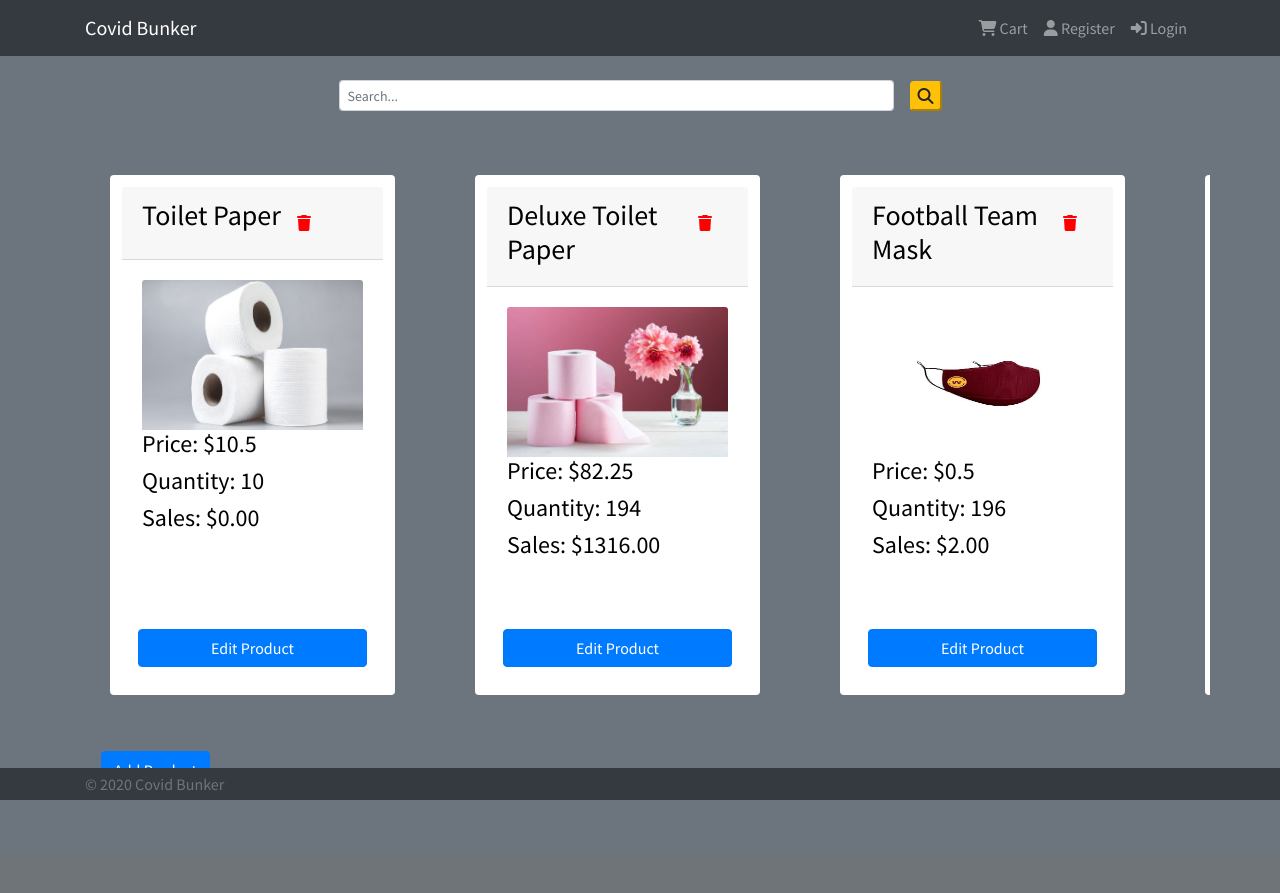
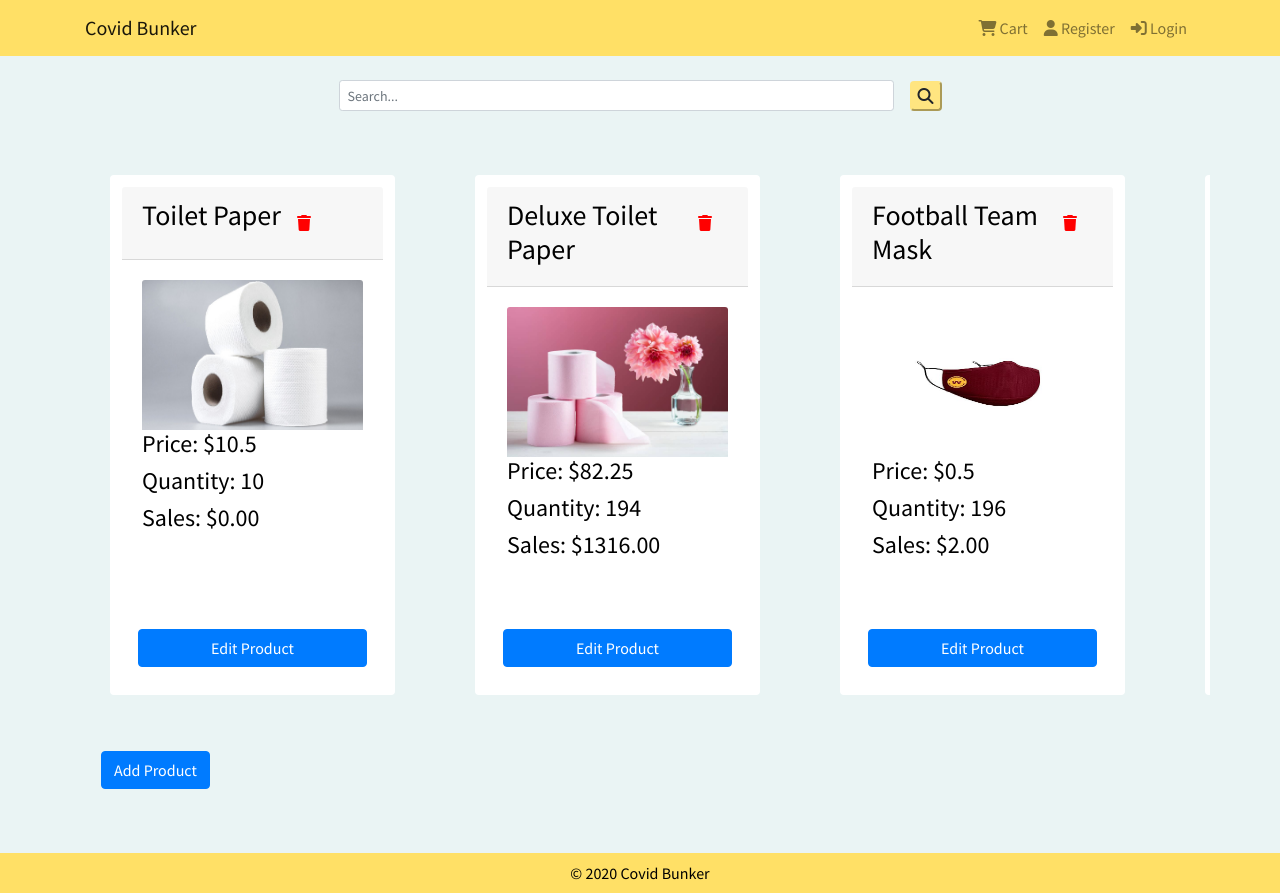
Before and after one commit to IsaacLehman/Covid-Bunker, a Flask app: page /admin/ in a window 1280 px wide. Before the commit the page ends 800 px from the top, so only its background shows below. Run offline with Flask 2, Linux system fonts and the light colour scheme; data comes from the database, SQL or seed files in the repository; data that the repository does not hold is empty; some libraries are stand-ins or nearby versions.

Commit message:
Some UI changes. - footer now not sticky - Theme made lighter and more plesent

```diff
--- a/covid-bunker/static/css/style.css
+++ b/covid-bunker/static/css/style.css
@@ -10,7 +10,61 @@ html, body {
   /*background: #646464;*/
 }
 
+/* BACK GROUND COLOR */
+.bg-dark {
+    background-color: #ffe066 !important;
+}
 
+.bg-secondary {
+    background-color: #eaf4f4 !important;
+}
+
+/* TEXT COLOR */
+.text-light {
+    color: black !important;
+}
+
+.text-dark {
+    color: black !important;
+}
+
+.text-muted {
+    color: black !important;
+}
+
+/* BUTTON SUCCESS COLOR */
+.btn-success {
+    background-color: #52b788 ;
+    border-color: #52b788 ;
+}
+.btn-success:hover, .btn-success:focus, .btn-success:active {
+    background-color: #40916c !important;
+    border-color: #40916c !important;
+}
+
+
+/* BUTTON WARNING COLOR */
+.btn-warning {
+    background-color: #ffe580 ;
+    border-color: #ffe580 ;
+}
+.btn-warning:hover, .btn-warning:focus, .btn-warning:active {
+    background-color: #ffd633 !important;
+    border-color: #ffd633 !important;
+}
+
+
+/* BUTTON DANGER COLOR */
+.btn-danger {
+    background-color: #fe5f55 ;
+    border-color: #fe5f55 ;
+}
+.btn-danger:hover, .btn-danger:focus, .btn-danger:active {
+    background-color: #fe2f22 !important;
+    border-color: #fe2f22 !important;
+}
+
+/* CARD COLOR */
 .accent-bg{
     background-color: #fddb3a !important;
     color: black;
@@ -94,7 +148,7 @@ html, body {
 
 /* Add shadows on hover */
 .card:hover {
-  box-shadow: 0 8px 12px 0 rgba(255, 193, 7, 0.2) !important;
+  box-shadow: 0 8px 12px 0 rgba(100, 88, 40, 0.45) !important;
 }
 
 /* ----------------------------------- */
@@ -115,10 +169,12 @@ html, body {
   padding-top: 5px;
   padding-bottom: 5px;
   border-radius: 30px;
+
+  background-color: #ffd633;
 }
 
 #topBtn:hover {
-  background-color: #555;
+  background-color: #fe5f55;
 }
 
 /* ----------------------------------- */
@@ -126,3 +182,14 @@ html, body {
 .cart-clicked {
   /*color: #0a8214   !important;*/
 }
+
+/* ----------------------------------- */
+/* FOOTER */
+footer {
+    height: 2.5rem;
+}
+
+/* make the main page expand to fill page and just show footer */
+.main-body{
+    min-height: calc(100% - 2.5rem);
+}
--- a/covid-bunker/templates/base.html
+++ b/covid-bunker/templates/base.html
@@ -32,10 +32,11 @@
         href="https://freepngimg.com/download/spoon/89626-fork-restaurant-food-photography-icons-computer-monochrome.png">
 </head>
 <body class="bg-secondary">
-    <button onclick="topFunction()" id="topBtn" class="btn-warning" title="Go to top"><i class="fas fa-arrow-circle-up"></i></button>
+    <button onclick="topFunction()" id="topBtn" title="Go to top"><i class="fas fa-arrow-circle-up"></i></button>
+    <div class="main-body">
         <header>
             {% block header %}
-        <nav class="navbar navbar-expand-lg navbar-dark bg-dark ">
+            <nav class="navbar navbar-expand-lg navbar-light bg-dark">
                 <div class="container">
                     <a class="navbar-brand" href="{{ url_for('home') }}">Covid Bunker</a>
                     <button class="navbar-toggler" type="button" data-toggle="collapse" data-target="#navbarSupportedContent" aria-controls="navbarSupportedContent" aria-expanded="false" aria-label="Toggle navigation">
@@ -43,7 +44,7 @@
                     </button>
                     <div class="collapse navbar-collapse" id="navbarSupportedContent">
                         <ul class="nav navbar-nav navbar-right ml-auto">
-                       <li class="nav-item"><a href="/cart/" id="cart-nav" class="nav-link"><i class="fas fa-shopping-cart"></i> Cart</a></li>
+                           <li class="nav-item {% block cart %}{% endblock %}"><a href="/cart/" id="cart-nav" class="nav-link"><i class="fas fa-shopping-cart"></i> Cart</a></li>
                             {% block logged_out %}
                             <li class="nav-item {% block register %}{% endblock %}"><a href="/register/" class="nav-link"><i class="fas fa-user"></i> Register</a></li>
                             <li class="nav-item {% block login %}{% endblock %}"><a href="/login/" class="nav-link"><i class="fas fa-sign-in-alt"></i> Login</a></li>
@@ -72,10 +73,11 @@
             {% block content %}
             {% endblock %}
         </main>
-
+    </div>
     {% block footer %}
-    <footer class="footer fixed-bottom p-1 bg-dark">
-        <div class="container">
+    <footer class="page-footer font-small bg-dark">
+         <!-- Copyright -->
+        <div class="container py-2 text-center">
             <span class="text-muted">&#169; 2020 Covid Bunker </span>
         </div>
         {% block footer_scripts %}
--- a/covid-bunker/templates/cart.html
+++ b/covid-bunker/templates/cart.html
@@ -66,7 +66,7 @@ active
             </h4>
           </div>
           <div class="col-sm-8 pb-2 text-right">
-            <button type="button" value="{{ product.id }}" class="remove_from_cart btn btn-info btn-lg" onclick="this.blur();">
+            <button type="button" value="{{ product.id }}" class="remove_from_cart btn btn-warning btn-lg" onclick="this.blur();">
                 <span class="glyphicon glyphicon-remove"></span> Remove
               </button>
         </div>
```
Lines whose indentation alone changed are shown as unchanged.
